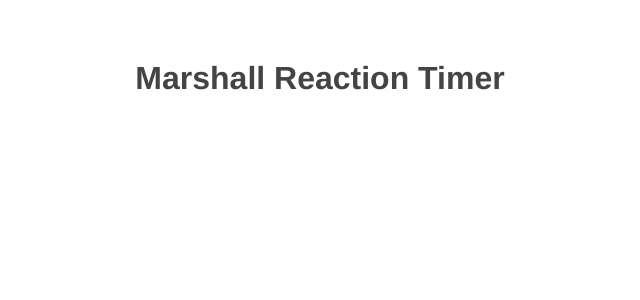
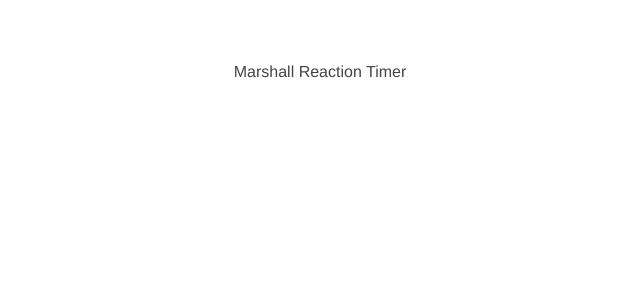
Before and after one commit to Marshall-Hao/reaction-timer, a Vue app: page / in a window 1280 px wide. Shown: the top 300 px of the page, without its empty margins (320-960 px from the left). Built offline with nearby package versions, Linux system fonts and the light colour scheme.

Commit message:
add tailwind

```diff
--- /dev/null
+++ b/postcss.config.js
@@ -0,0 +1,6 @@
+module.exports = {
+  plugins: {
+    tailwindcss: {},
+    autoprefixer: {}
+  }
+}
--- /dev/null
+++ b/src/assets/tailwind.css
@@ -0,0 +1,5 @@
+@tailwind base;
+
+@tailwind components;
+
+@tailwind utilities;
--- a/src/main.js
+++ b/src/main.js
@@ -1,4 +1,5 @@
 import { createApp } from 'vue'
 import App from './App.vue'
+import './assets/tailwind.css'
 
 createApp(App).mount('#app')
--- /dev/null
+++ b/tailwind.config.js
@@ -0,0 +1,11 @@
+module.exports = {
+  purge: { content: ['./public/**/*.html', './src/**/*.vue'] },
+  darkMode: false, // or 'media' or 'class'
+  theme: {
+    extend: {},
+  },
+  variants: {
+    extend: {},
+  },
+  plugins: [],
+}
```
Also changed, not shown: package.json (+6 -1 lines), 1 other file (tests, documents, lock files or other folders).
